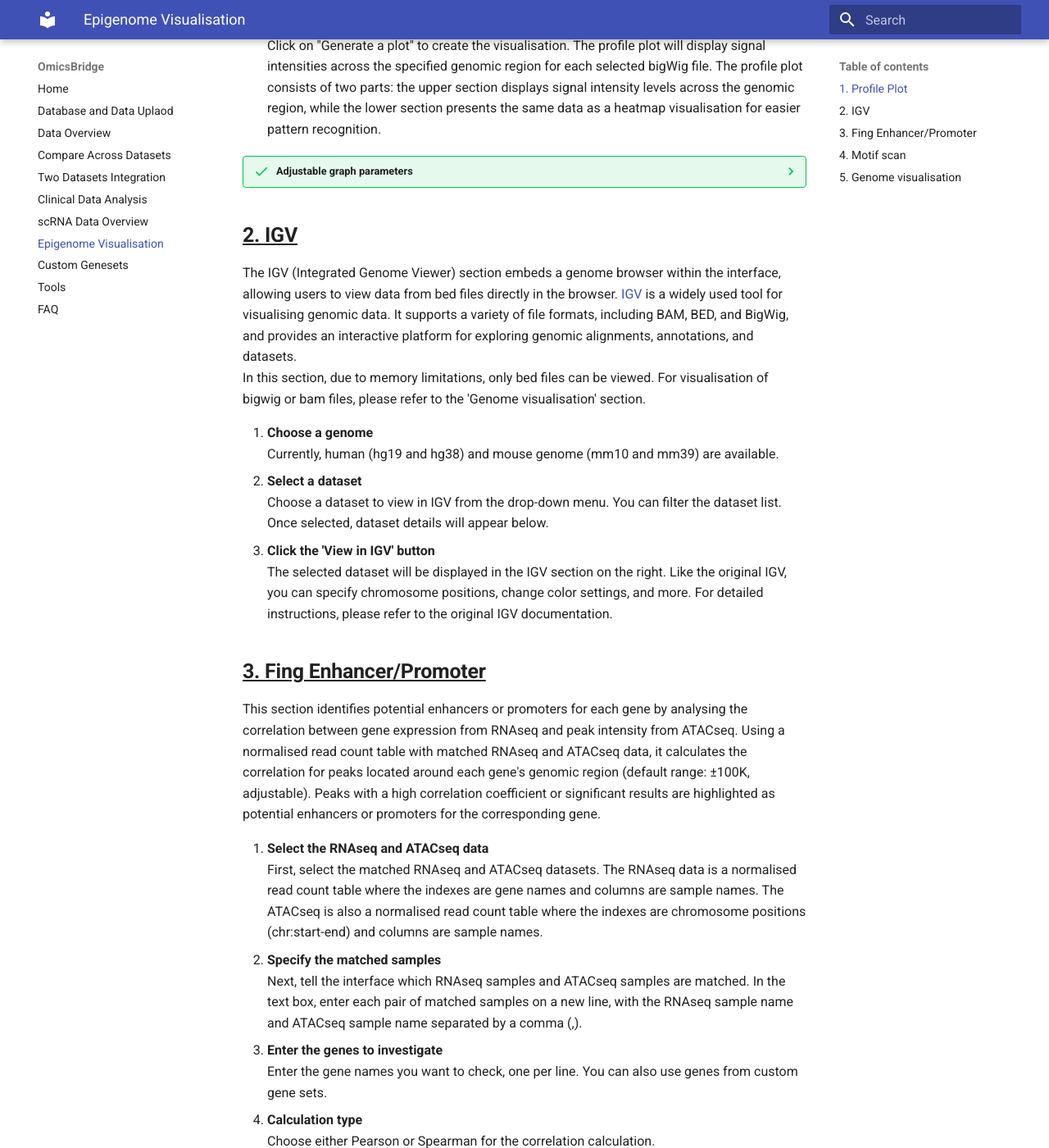
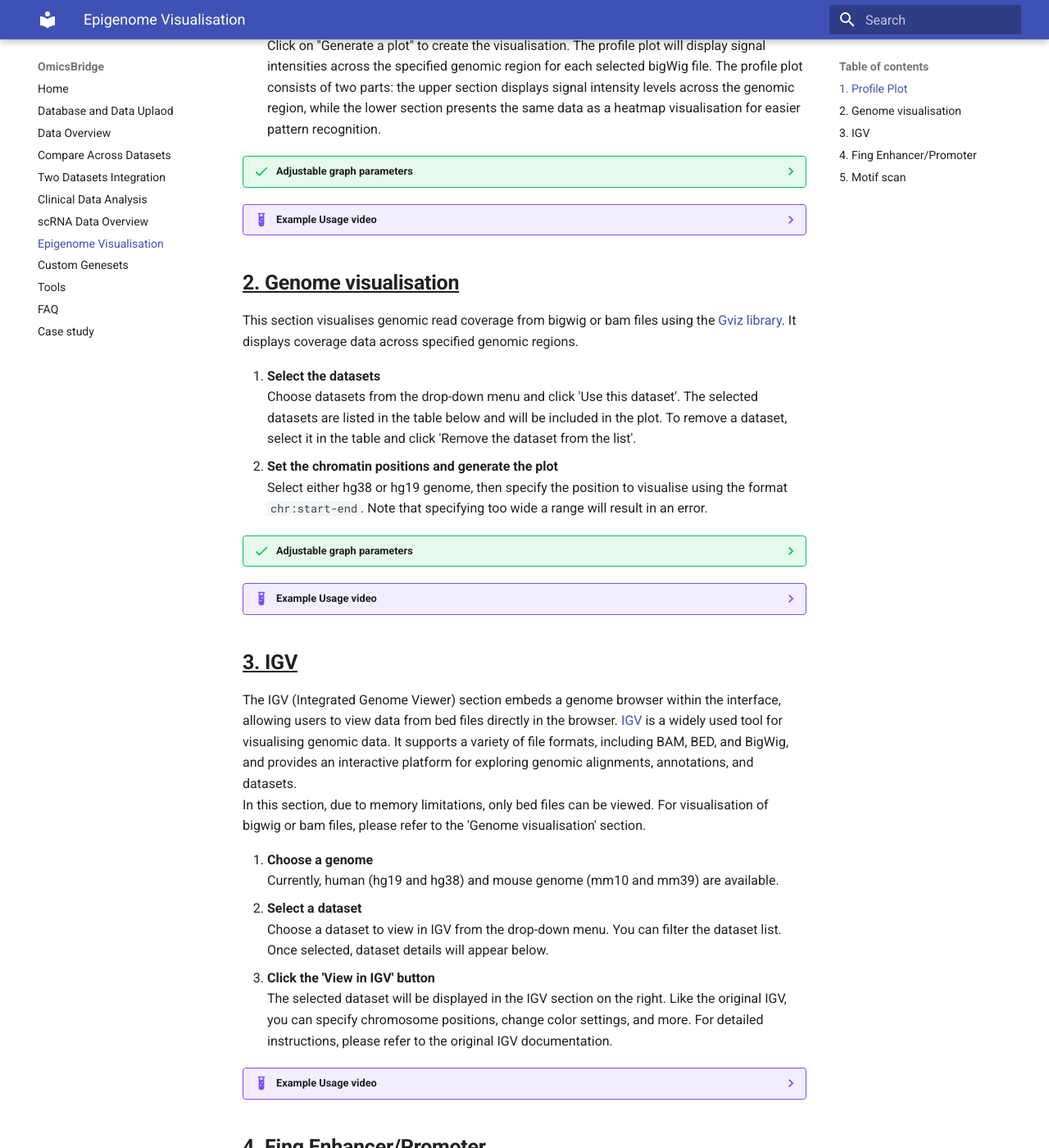
Before and after one commit to htsmto/OmicsBridge, an MkDocs documentation site: the page built from docs/igv.md, in a window 1280 px wide and 1400 px high, scrolled down 604 px. Shown: the whole window at 82% size. Built offline with MkDocs 1.6.1 and Material for MkDocs 9.7.7, drawn with Linux system fonts in a browser that asks for light colours; some of the changed text lies outside the part shown.

Commit message:
Added the case study

```diff
--- /dev/null
+++ b/docs/Case_study.md
@@ -0,0 +1,128 @@
+# **Case Study Report**
+
+This section demonstrates the use of OmicsBridge with multiple omics datasets.
+
+## <u>**Case Study 1**</u>: <br>Exploring Screening Data and Narrowing Down Candidate Genes from a Clinical Perspective
+
+CXCL10 is a chemokine that facilitates T-cell migration to the tumour microenvironment. We conducted a FACS-assisted loss-of-function CRISPR screening to identify CXCL10 regulators in a myeloid cell line, U937. We introduced a CRISPR gRNA library (Brunello library, Addgene) into cells via lentiviral transduction and cultured them with IFNγ and TNFα to induce CXCL10 expression. After trapping the chemokine within cells using brefeldin A treatment, we measured CXCL10 production levels using flow cytometry. We then sorted CXCL10-high and -low cell populations using FACS and analysed the enriched barcoded gRNAs in each population.
+
+The screening data were analysed using MaGeCK, and results were uploaded to OmicsBridge to identify potential CXCL10 regulators.
+
+### <u>1.1. Analysis of CRISPR Screening Data</u>
+
+OmicsBridge can facilitate visualisation of the screening results through volcano plots with customisable x/y axes. Validation of screening quality was confirmed by observing reduced read counts of CXCL10 and cytokine receptor genes, such as IFNGR1 and STAT1, in the CXCL10-low population, as anticipated. Conversely, genes such as TADA1 and EP300 appeared on the right side of the plot (easily confirmed by mouse selection), indicating that their knockout enhanced CXCL10 production in stimulated cells.
+
+Using OmicsBridge's threshold-based filtering functionality, we identified potential positive regulators of CXCL10 by applying stringent criteria (LFC < -2 and p-value < 0.01). This analysis yielded 429 candidate genes whose knockout significantly attenuated cytokine-induced CXCL10 expression.
+
+??? abstract  "Usage video"
+    <video width="1000" controls>
+    <source src="../videos/Supplemental_video_1a.mp4" type="video/mp4">
+    </video>
+
+### <u>1.2. Integration of Clinical Datasets</u>
+
+To refine our list of 429 potential CXCL10 positive regulators, we leveraged clinical datasets integrated within OmicsBridge to assess their pathophysiological relevance.
+
+Initially, we examined whether any candidate genes were annotated as cancer predisposition genes. Given that our screening utilised U937, a myeloid leukaemia cell line, we specifically focused on germline mutations. Through OmicsBridge's integration with the Cancer Gene Census database from COSMIC, we identified five CPGs among our candidates: ERCC2, ERCC3, SBDS, SMARCB1, and STK11. Among them, STK11 is a tumour suppressor gene frequently mutated in various types of cancer, and its alteration has been shown to influence the response to immune checkpoint inhibitors. Given its significant role in prognostic prediction and therapeutic decision-making, we focused on STK11 in this study.
+
+??? abstract  "Usage video"
+    <video width="1000" controls>
+    <source src="../videos/Supplemental_video_1b.mp4" type="video/mp4">
+    </video>
+
+
+### <u>1.3. Clinical Characteristics of STK11</u>
+
+OmicsBridge is configured with TCGA data as a preset clinical dataset. To elucidate STK11's impact on the tumour microenvironment, we examined its influence on patient outcomes using OmicsBridge. Consistent with previous reports, cross-cancer analysis revealed that STK11 mutations occurred most frequently in lung adenocarcinoma (LUAD). Analysis of the TCGA LUAD cohort demonstrated that STK11 mutations did not significantly affect overall patient survival or show a strong correlation with CXCL10 expression. However, we observed elevated CXCL10 levels in STK11 wild-type patients compared to those with STK11 mutations. Additionally, STK11 expression positively correlated with T cell abundance as determined by deconvolution analysis.
+
+??? abstract  "Usage video"
+    <video width="1000" controls>
+    <source src="../videos/Supplemental_video_1c.mp4" type="video/mp4">
+    </video>
+
+
+### <u>1.4. Visualising STK11 Expression in scRNA data</u>
+
+We further investigated STK11 expression patterns at single-cell resolution using OmicsBridge. Two distinct scRNA-seq datasets were analysed: Non-Small Cell Lung Cancer (NSCLC) patient samples (GSE148071) and Acute Myeloid Leukaemia (AML) patient samples (GSE116256). Using OmicsBridge's interactive feature plotting functionality, we observed that STK11 exhibited ubiquitous expression across diverse cell populations. This expression pattern contrasted markedly with CXCL10, which demonstrated cell type-specific expression predominantly restricted to myeloid cell populations.
+
+??? abstract  "Usage video"
+    <video width="1000" controls>
+    <source src="../videos/Supplemental_video_1d.mp4" type="video/mp4">
+    </video>
+
+## <u>**Case Study 2**</u>: <br>Transcriptomic Analysis of STK11 Knockout in Myeloid Cell Lines
+
+To elucidate the molecular mechanism underlying STK11-mediated regulation of CXCL10 expression, we performed RNA-seq analysis on U937 and THP1 myeloid cell lines with CRISPR/Cas9-mediated STK11 knockout, both in the presence and absence of cytokine stimulation. OmicsBridge facilitates comprehensive visualisation and analysis of the transcriptomic data, enabling intuitive interpretation of complex datasets. The platform's integrated analytical framework allowed for robust differential expression analysis, pathway enrichment, and cross-dataset comparisons. We leveraged these capabilities to systematically examine the transcriptional consequences of STK11 deficiency on cytokine signalling networks across both cellular models.
+
+### <u>2.1. Transcriptome Data Analysis</u>
+
+OmicsBridge facilitates comprehensive visualisation of transcriptomic data through multiple modalities, including PCA plots, swarm plots, and heatmaps. Initial quality control via PCA revealed one replicate (THP1_gNT_UT_Rep3) with significant deviation from the expected distribution pattern, which was excluded from subsequent analyses. Swarm plots confirmed the downregulation of both CXCL10 and STK11 transcripts in the STK11 knockout condition. Hierarchical clustering analysis demonstrated that HALLMARK interferon-gamma response genes exhibited robust upregulation following cytokine treatment. Notably, a distinct gene subset displayed attenuated induction in STK11-deficient cells compared to non-target controls, with this pattern consistently observed across both THP1 and U937 cell lines.
+
+??? abstract  "Usage video"
+    <video width="1000" controls>
+    <source src="../videos/Supplemental_video_2a.mp4" type="video/mp4">
+    </video>
+
+
+### <u>2.2 Downstream Analysis Reveals Cell-Type Specific Chemokine Regulation</u>
+
+The downstream effects of STK11 knockout were comprehensively analysed using OmicsBridge's integrated analytical suite. KEGG pathway analysis of downregulated genes in STK11-deficient U937 cells under cytokine stimulation revealed coordinated suppression of multiple chemokines beyond CXCL10. In contrast, no significant KEGG pathway enrichment was detected in STK11-knockout THP1 cells, suggesting cell type-specific regulatory mechanisms rather than a universal effect on CXCL10 expression. Comparative analysis utilising OmicsBridge's visualisation tools, including Venn diagram functionality, enabled quantitative assessment of differential gene regulation patterns between the two myeloid cell lines, highlighting the context-dependent nature of STK11-mediated transcriptional control.
+
+??? abstract  "Usage video"
+    <video width="1000" controls>
+    <source src="../videos/Supplemental_video_2b.mp4" type="video/mp4">
+    </video>
+
+
+### <u>2.3. Integrative Multi-Dataset Analysis</u>
+
+OmicsBridge can perform comparative analysis between datasets through both side-by-side visualisation and integrated plotting functionality. This enables researchers to examine how genes affected in one experimental condition correspond to their expression patterns in another condition. We investigated the differential effects of STK11 knockout on cytokine-regulated gene expression in both cell lines. In U937 cells, cytokine-induced upregulation of numerous genes, particularly chemokines, was significantly attenuated following STK11 knockout. Conversely, THP1 cells exhibited a distinctly different response pattern, wherein cytokine-induced gene expression was largely maintained or even enhanced following STK11 deletion, demonstrating a cell line-specific regulatory mechanism.
+
+??? abstract  "Usage video"
+    <video width="1000" controls>
+    <source src="../videos/Supplemental_video_2c.mp4" type="video/mp4">
+    </video>
+
+
+### <u>2.4. Cross-Dataset Comparative Analysis</u>
+
+To systematically evaluate the transcriptional impact of STK11 deletion, we performed a comparative analysis of log fold changes across both cell lines following cytokine stimulation. This analysis identified 24 genes showing significant downregulation (ranked within the 5%) in STK11-knockout conditions across both U937 and THP1 cell lines. Further examination of chemokine expression patterns revealed concordant downregulation of several interferon-inducible chemokines, including CXCL9, CXCL10, and CXCL11, in both cellular models. In contrast, other interferon-γ-responsive genes, notably CCL7 and CCL8, demonstrated divergent regulation patterns between the two cell lines, suggesting context-dependent regulatory mechanisms.
+
+??? abstract  "Usage video"
+    <video width="1000" controls>
+    <source src="../videos/Supplemental_video_2d.mp4" type="video/mp4">
+    </video>
+
+
+## <u>**Case Study 3**</u>: <br>Epigenomic Analysis of Chromatin Accessibility Dynamics in Response to Cytokine Stimulation
+
+To elucidate the underlying molecular mechanisms, we analysed publicly available epigenomic data (ATAC-seq) from THP1 cells treated with IFN-γ at various time points. This approach enabled us to investigate differential chromatin accessibility patterns across genes differentially regulated by STK11 under cytokine stimulation conditions.
+
+### <u>3.1. Correlation Analysis Between Chromatin Accessibility and Cytokine-Induced Gene Expression</u>
+
+We analysed the relationship between chromatin accessibility dynamics and gene expression using matched RNA-seq and ATAC-seq datasets from THP1 cells stimulated with IFN-γ (and LPS) across multiple time points (GSE201376). To identify putative cis-regulatory elements associated with cytokine-responsive genes, we performed correlation analysis between gene expression profiles and accessibility of chromatin regions within proximity to the corresponding gene loci.  The analysis identified 239 accessibility peaks significantly correlated with 68 cytokine-induced genes that were suppressed in STK11 knockout cells (including CXCL10). We also found 1080 accessibility peaks associated with 231 cytokine-induced genes that showed enhanced expression under the same conditions.
+
+??? abstract  "Usage video"
+    <video width="1000" controls>
+    <source src="../videos/Supplemental_video_3a.mp4" type="video/mp4">
+    </video>
+
+
+### <u>3.2. Visualisation of Chromatin Accessibility Dynamics</u>
+
+Subsequently, we visualised the chromatin accessibility of the identified peaks across multiple time points following IFNγ treatment using OmicsBridge. Profile plot analysis revealed distinct temporal patterns, wherein enhancer regions associated with genes downregulated by STK11KO exhibited significantly more rapid chromatin opening in response to IFNγ stimulation compared to enhancers of genes upregulated in the STK11KO condition.
+
+??? abstract  "Usage video"
+    <video width="1000" controls>
+    <source src="../videos/Supplemental_video_3b.mp4" type="video/mp4">
+    </video>
+
+
+### <u>3.3. Transcription Factor Binding Motif Analysis</u>
+
+To identify potential transcriptional regulators, we performed motif enrichment analysis on the enhancer regions associated with differentially regulated genes using OmicsBridge. Comparative analysis of transcription factor binding motifs revealed a distinct subset of transcription factors that specifically target enhancers of genes downregulated by STK11 knockout under cytokine stimulation. Visualisation of these results using Venn diagrams facilitated the identification of transcription factor binding signatures unique to STK11-dependent enhancer regions.
+
+??? abstract  "Usage video"
+    <video width="1000" controls>
+    <source src="../videos/Supplemental_video_3c.mp4" type="video/mp4">
+    </video>
--- a/docs/igv.md
+++ b/docs/igv.md
@@ -19,7 +19,32 @@
     - Heatmap color range (maximum and minimum values)
     - Color scheme for the intensity graph
 
-## <u>**2. IGV**</u>
+??? example  "Example Usage video"
+    <video width="1000" controls>
+    <source src="../videos/Epi_1_720.mp4" type="video/mp4">
+    </video>
+
+## <u>**2. Genome visualisation**</u>
+
+This section visualises genomic read coverage from bigwig or bam files using the [Gviz library](https://bioconductor.org/packages/devel/bioc/html/Gviz.html). It displays coverage data across specified genomic regions.
+
+1. **Select the datasets**<br>
+Choose datasets from the drop-down menu and click 'Use this dataset'. The selected datasets are listed in the table below and will be included in the plot. To remove a dataset, select it in the table and click 'Remove the dataset from the list'.
+2. **Set the chromatin positions and generate the plot**<br>
+Select either hg38 or hg19 genome, then specify the position to visualise using the format `chr:start-end`. Note that specifying too wide a range will result in an error.
+
+??? success  "Adjustable graph parameters"
+    - Figure size (width and height)
+    - Track height for bigwig data, bam data, or reference genome display
+    - Colour settings for bigwig data, bam data, or reference genome tracks
+    - Group y-axis scaling options for bigwig or bam datavisualisationn
+
+??? example  "Example Usage video"
+    <video width="1000" controls>
+    <source src="../videos/Epi_2_720.mp4" type="video/mp4">
+    </video>
+
+## <u>**3. IGV**</u>
 
 The IGV (Integrated Genome Viewer) section embeds a genome browser within the interface, allowing users to view data from bed files directly in the browser. [IGV](https://igv.org/) is a widely used tool for visualising genomic data. It supports a variety of file formats, including BAM, BED, and BigWig, and provides an interactive platform for exploring genomic alignments, annotations, and datasets. <br>
 In this section, due to memory limitations, only bed files can be viewed. For visualisation of bigwig or bam files, please refer to the 'Genome visualisation' section.
@@ -31,7 +56,12 @@
 3. **Click the 'View in IGV' button**<br>
 The selected dataset will be displayed in the IGV section on the right. Like the original IGV, you can specify chromosome positions, change color settings, and more. For detailed instructions, please refer to the original IGV documentation.
 
-## <u> **3. Fing Enhancer/Promoter**</u>
+??? example  "Example Usage video"
+    <video width="1000" controls>
+    <source src="../videos/Epi_3_720.mp4" type="video/mp4">
+    </video>
+
+## <u> **4. Fing Enhancer/Promoter**</u>
 
 This section identifies potential enhancers or promoters for each gene by analysing the correlation between gene expression from RNAseq and peak intensity from ATACseq. Using a normalised read count table with matched RNAseq and ATACseq data, it calculates the correlation for peaks located around each gene's genomic region (default range: ±100K, adjustable). Peaks with a high correlation coefficient or significant results are highlighted as potential enhancers or promoters for the corresponding gene.
 
@@ -48,7 +78,12 @@
 6. **Start calculation**<br>
 Click the "Find enhancers/promoters" button to begin the calculation. The correlation results will appear on the right, along with the gene expression and peak intensity (chromatin accessibility) data used in the calculation. At the bottom of the results table, you can adjust the P-value threshold to display a list of peaks highly correlated with the selected gene—these are the potential enhancers/promoters.
 
-## <u> **4. Motif scan** </u>
+??? example  "Example Usage video"
+    <video width="1000" controls>
+    <source src="../videos/Epi_4_720.mp4" type="video/mp4">
+    </video>
+
+## <u> **5. Motif scan** </u>
 
 This tool scans for transcription factor motifs in the input chromatin positions or sequences using the [MotifDb](https://bioconductor.org/packages/release/bioc/html/MotifDb.html) database (PWMLogn.hg19.MotifDb.Hsap), identifying potential binding sites within specified genomic regions.
 
@@ -60,17 +95,7 @@
     - raw.score: Raw enrichment score for the motif across input regions
     - top.motif.prop: Proportion of top-scoring regions where the motif was found
 
-## <u>**5. Genome visualisation**</u>
-
-This section visualises genomic read coverage from bigwig or bam files using the [Gviz library](https://bioconductor.org/packages/devel/bioc/html/Gviz.html). It displays coverage data across specified genomic regions.
-
-1. **Select the datasets**<br>
-Choose datasets from the drop-down menu and click 'Use this dataset'. The selected datasets are listed in the table below and will be included in the plot. To remove a dataset, select it in the table and click 'Remove the dataset from the list'.
-2. **Set the chromatin positions and generate the plot**<br>
-Select either hg38 or hg19 genome, then specify the position to visualise using the format `chr:start-end`. Note that specifying too wide a range will result in an error.
-
-??? success  "Adjustable graph parameters"
-    - Figure size (width and height)
-    - Track height for bigwig data, bam data, or reference genome display
-    - Colour settings for bigwig data, bam data, or reference genome tracks
-    - Group y-axis scaling options for bigwig or bam datavisualisationn
+??? example  "Example Usage video"
+    <video width="1000" controls>
+    <source src="../videos/Epi_5_720.mp4" type="video/mp4">
+    </video>
--- a/mkdocs.yml
+++ b/mkdocs.yml
@@ -11,6 +11,7 @@
   - Custom Genesets: Gene_set.md
   - Tools: Tools.md
   - FAQ: FAQ.md
+  - Case study: Case_study.md
 theme:
   name: material
 markdown_extensions:
```
Also changed, not shown: docs/index.md (+23 -1 lines).
